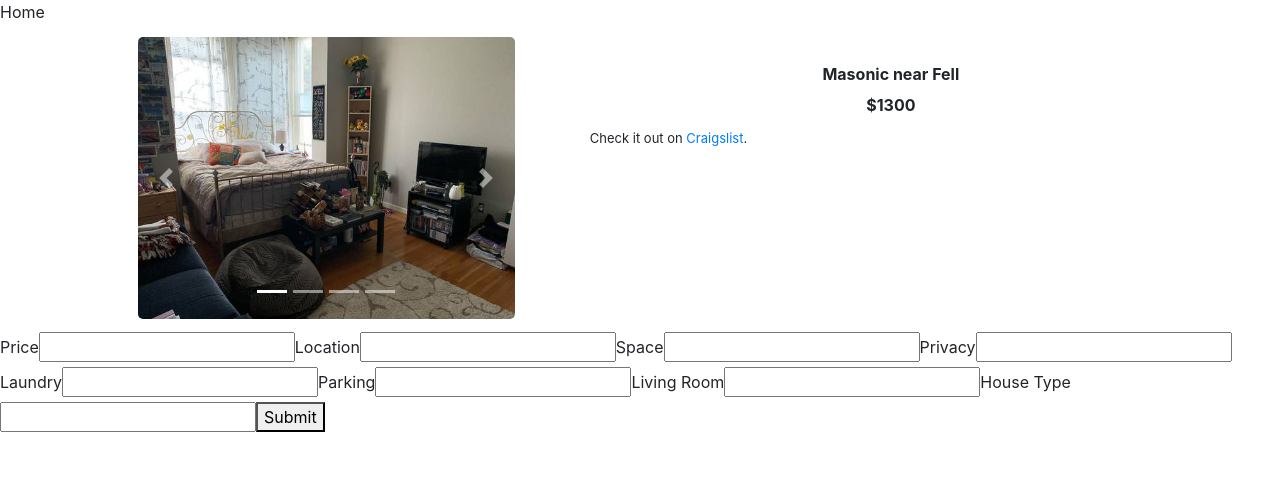
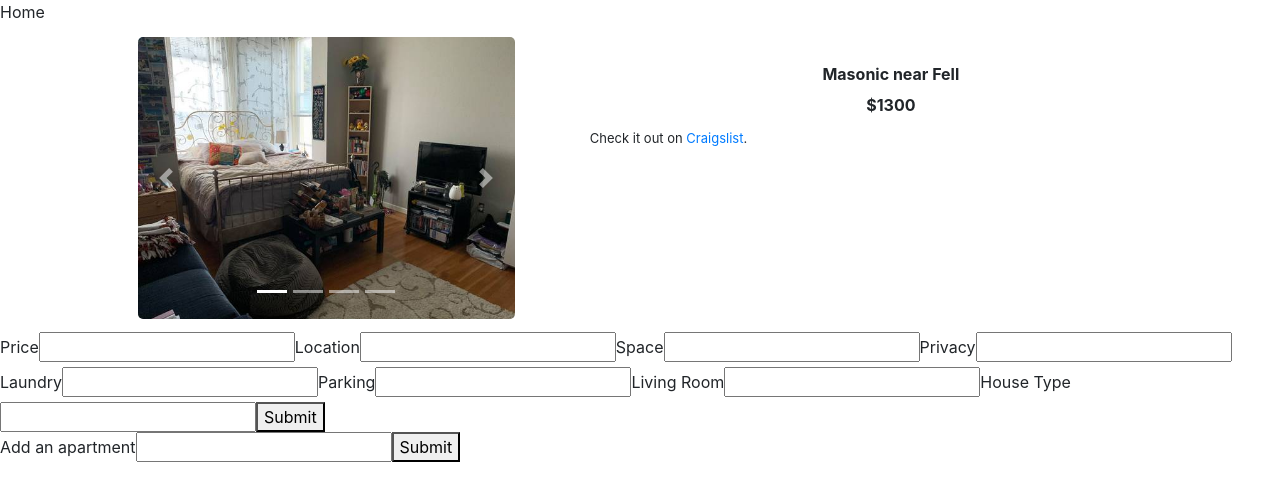
Before and after one commit to jurschler2/apartment-ranker, a React (Create React App) app in the folder frontend/: page / in a window 1280 px wide. Shown: the top 500 px of the page. Built offline with nearby package versions, Linux system fonts and the light colour scheme.

Commit message:
POSTing new url successfully GETs and populates apartment in BE and FE (although very rudimental and needing of revision)

```diff
--- a/frontend/src/api/API.js
+++ b/frontend/src/api/API.js
@@ -11,10 +11,11 @@ class ApartmentRankerAPI {
     return result.data;
   }
 
-  // static async addApartment(url) {
-  //   const result = await axios.post(BASE_API_URL, data={url})
-  //   return result.data;
-  // }
+  static async addApartment(url) {
+    console.log("This is the url", url)
+    const result = await axios.post(BASE_API_URL, {url})
+    return result.data;
+  }
 }
 
 export default ApartmentRankerAPI;
--- a/frontend/src/components/Home.js
+++ b/frontend/src/components/Home.js
@@ -4,6 +4,7 @@ import ItemCard from "./ItemCard";
 import {apt1} from "../mocks/mockData.js";
 import "./Home.css"
 import RankingsForm from './RankingsForm';
+import NewApartmentForm from './NewApartmentForm';
 
 /**
  *  DESCRIPTION:
@@ -54,6 +55,7 @@ function Home() {
                 url={apartment.url}
                 pics={apartment.pics} />
       <RankingsForm />
+      <NewApartmentForm />
       </>
     )
 
--- a/frontend/src/components/NewApartmentForm.js
+++ b/frontend/src/components/NewApartmentForm.js
@@ -1,5 +1,7 @@
-import React from "react";
+import React, { useState } from "react";
 import { Formik, Form, Field, ErrorMessage } from "formik";
+import ApartmentRankerAPI from "../api/API";
+import ItemCard from "./ItemCard";
 
 /**
  *  DESCRIPTION:
@@ -12,8 +14,55 @@ import { Formik, Form, Field, ErrorMessage } from "formik";
 
 function NewApartmentForm() {
 
-  return (<> </>)
+  const [apartment, setApartment] = useState();
 
+  const renderApartment = () => {
+
+    return (
+
+      <ItemCard address={apartment.address}
+      price={apartment.price}
+      url={apartment.url}
+      pics={apartment.pics} />
+      )
+  }
+
+  return (
+    <div>
+     <Formik
+       initialValues={{ url: ''
+                      }}
+       validate={values => {
+         const errors = {};
+         return errors;
+       }}
+       onSubmit={(values, { setSubmitting }) => {
+         setTimeout(async () => {
+           alert(JSON.stringify(values, null, 2));
+           setSubmitting(true);
+           const response = await ApartmentRankerAPI.addApartment(values.url);
+           setApartment(response);
+           setSubmitting(false);
+
+          console.log("This is the response object:", response);
+
+         }, 4000);
+       }}
+     >
+       {({ isSubmitting }) => (
+         <Form>
+           <label>Add an apartment</label>
+           <Field type="text" name="url" />
+           <ErrorMessage name="url" component="div" />
+           <button type="submit" disabled={isSubmitting}>
+             Submit
+           </button>
+         </Form>
+       )}
+     </Formik>
+     {apartment ? renderApartment() : null}
+   </div>
+ );
 }
 
 export default NewApartmentForm;
```
Also changed, not shown: 1 other file (tests, documents, lock files or other folders).
